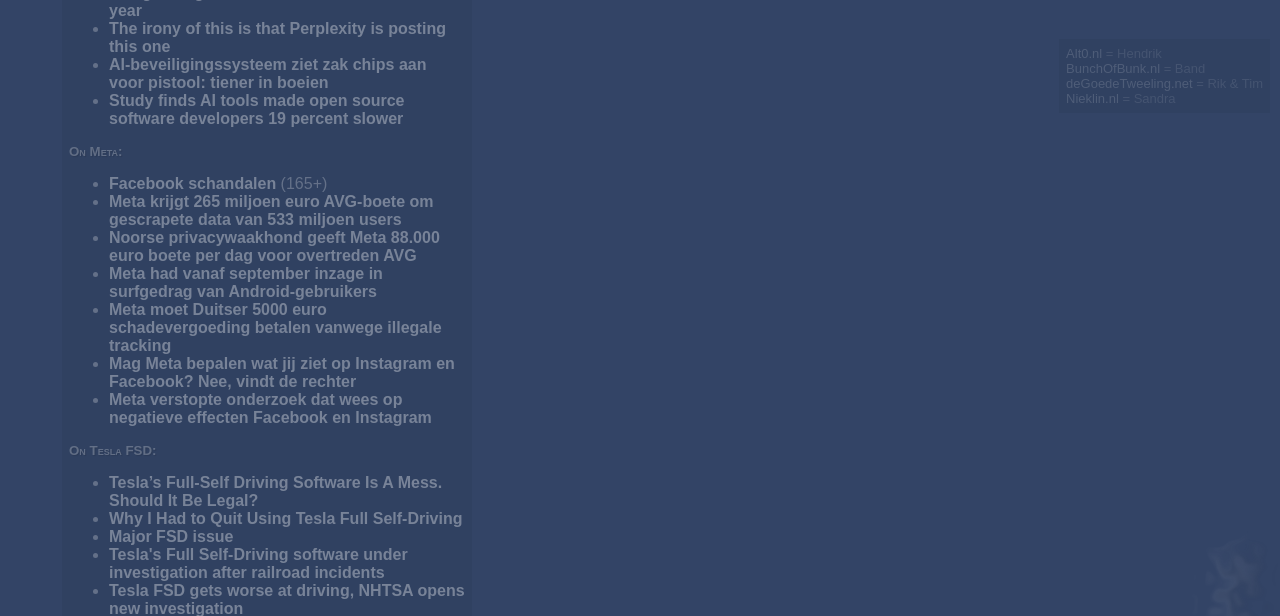
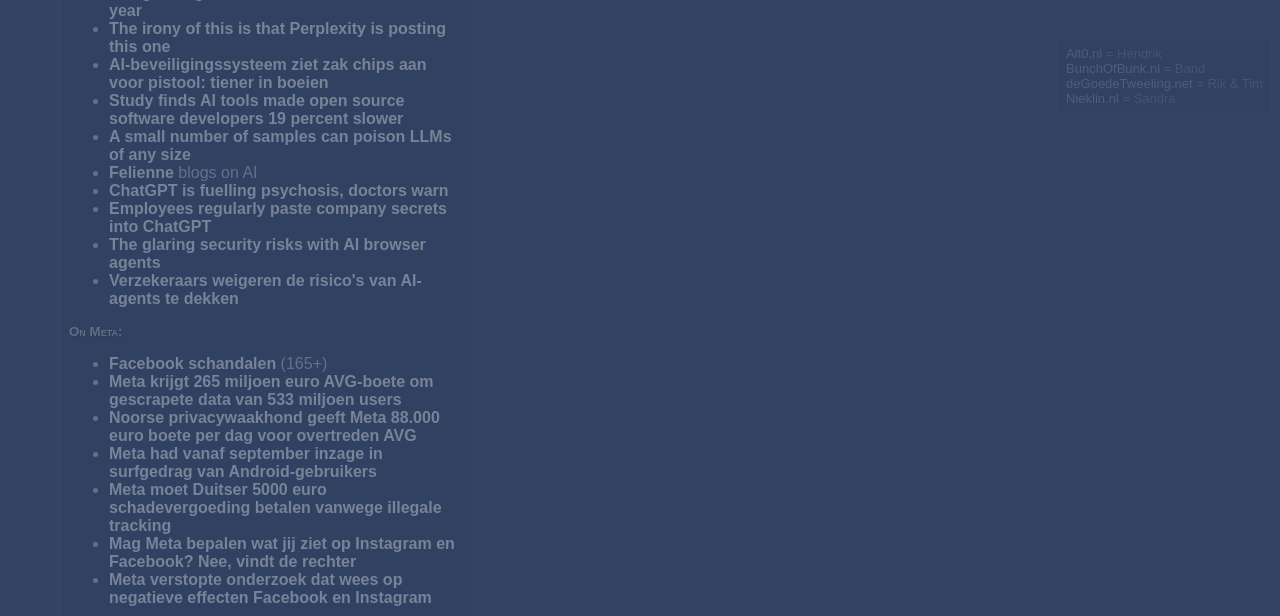
Before and after one commit to brownhamer/alt0.nl, a PHP site: page /on.php in a window 1280 px wide. Shown: the part 677-1293 px from the top of the page. Run offline with PHP 8.4, Linux system fonts and the light colour scheme.

Commit message:
More on AI

```diff
--- a/on.php
+++ b/on.php
@@ -31,6 +31,12 @@ startHtmlPage('Alt0.nl &rarr; On AI');
   <li><a href="https://mastodon.social/@nixCraft/115387473218466349">The irony of this is that Perplexity is posting this one</a></li>
   <li><a href="https://www.bright.nl/nieuws/1705093/ai-beveiligingssysteem-ziet-zak-chips-aan-voor-pistool-tiener-in-boeien.html">AI-beveiligingssysteem ziet zak chips aan voor pistool: tiener in boeien</a></li>
   <li><a href="https://arstechnica.com/ai/2025/07/study-finds-ai-tools-made-open-source-software-developers-19-percent-slower/">Study finds AI tools made open source software developers 19 percent slower</a></li>
+  <li><a href="https://www.anthropic.com/research/small-samples-poison">A small number of samples can poison LLMs of any size</a></li>
+  <li><a href="https://www.felienne.nl/">Felienne</a> blogs on AI</li>
+  <li><a href="https://www.independent.co.uk/tech/chatgpt-psychosis-nhs-doctors-ai-b2797174.html">ChatGPT is fuelling psychosis, doctors warn</a></li>
+  <li><a href="https://www.theregister.com/2025/10/07/gen_ai_shadow_it_secrets/">Employees regularly paste company secrets into ChatGPT</a></li>
+  <li><a href="https://techcrunch.com/2025/10/25/the-glaring-security-risks-with-ai-browser-agents/">The glaring security risks with AI browser agents</a></li>
+  <li><a href="https://www.agconnect.nl/business/artificial-intelligence/verzekeraars-weigeren-de-risicos-van-ai-agents-te-dekken">Verzekeraars weigeren de risico's van AI-agents te dekken</a></li>
   <!--<li><a href=""></a></li>-->
 </ul>
 
```
